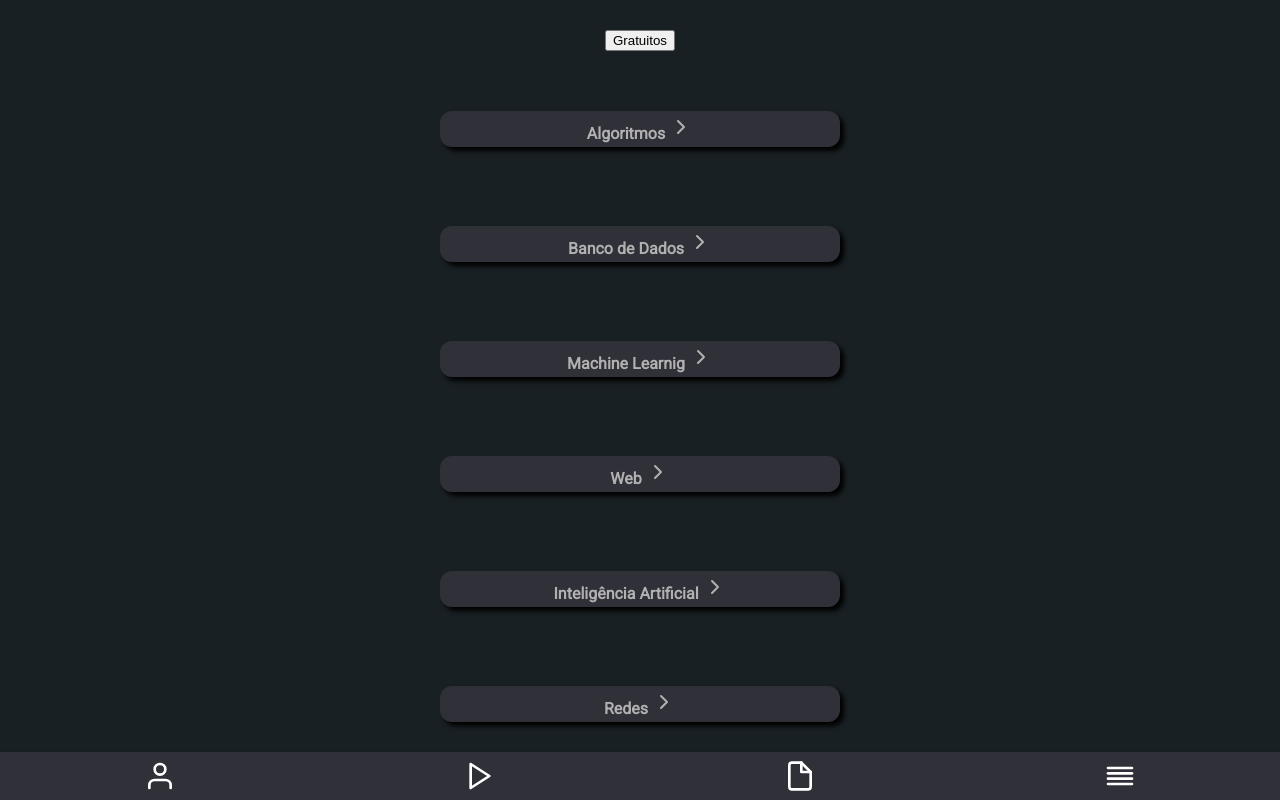
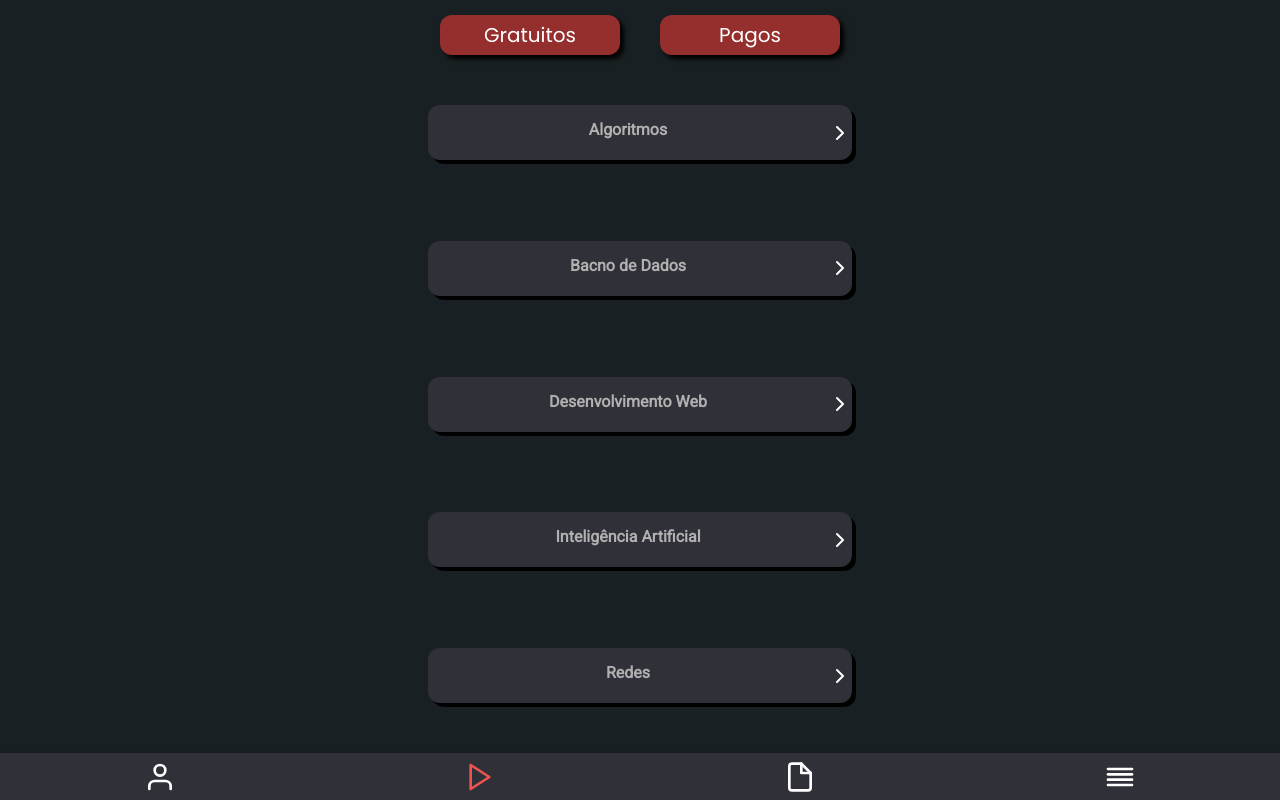
Before and after one commit to Daniel-Boll/Bridge, a Next.js app: page /courses in a window 1280 px wide. Built offline with nearby package versions, Linux system fonts and the light colour scheme.

Commit message:
feat(page):
Added courses page, wich list every learn trail, separated into free and paid.

```diff
--- a/package.json
+++ b/package.json
@@ -7,10 +7,12 @@
     "dev": "next dev"
   },
   "dependencies": {
+    "@material-ui/core": "^4.11.2",
     "next": "^10.0.5",
     "next-images": "^1.6.2",
     "react": "^17.0.1",
     "react-dom": "^17.0.1",
-    "react-feather": "^2.0.9"
+    "react-feather": "^2.0.9",
+    "reactstrap": "^8.8.1"
   }
 }
--- a/pages/courses/index.js
+++ b/pages/courses/index.js
@@ -1,39 +1,104 @@
 //Modules
 import Navigation from "../../components/Navigation";
 import { ChevronRight } from "react-feather";
+import { useState } from 'react';
+import { useRouter } from "next/router";
 
 //styles
 import styles from "../../styles/Courses.module.css";
 
 const coursesPage = () => {
+
+  {/*Função para mudar o conteúdo da Página */}
+  const [ coursesType, setCoursesType ] = useState("gratuitos");
+
+  const anyFunction = e => {
+    setCoursesType(e.target.value);
+  };
+
   return (
     <>
       <main className={styles.mainContainer}>
-        <button>Gratuitos</button>
-        <div className={styles.coursesOptions}>
-          <button className={styles.buttonStyle}>
-            Algoritmos <ChevronRight />
-          </button>
-          <button className={styles.buttonStyle}>
-            Banco de Dados <ChevronRight />
-          </button>
-          <button className={styles.buttonStyle}>
-            Machine Learnig <ChevronRight />
-          </button>
-          <button className={styles.buttonStyle}>
-            Web <ChevronRight />
-          </button>
-          <button className={styles.buttonStyle}>
-            Inteligência Artificial <ChevronRight />
-          </button>
-          <button className={styles.buttonStyle}>
-            Redes <ChevronRight />
-          </button>
+
+        <div className={styles.radioStyle}>
+          <button className={styles.radioOptions} value="gratuitos" onClick={anyFunction}>Gratuitos</button>
+          <button className={styles.radioOptions} value="pagos" onClick={anyFunction}>Pagos</button>
         </div>
-        <Navigation />
+
+        {coursesType == "gratuitos" ? <Gratuitos/> : <Pagos/>}
+
+        <Navigation active="courses" />
       </main>
     </>
   );
 };
 
+{/**Listagem de Cursos Gratuitos */}
+const Gratuitos = ()=> {
+  {/*Função para Rotas*/}
+  const router = useRouter();
+
+  const handleRoute = () => {
+    router.push(`/route`);
+  };
+
+  return(
+    <>
+      <div className={styles.coursesOptions}>
+        <div className={styles.buttonContainer}>
+          <button id="button" className={styles.buttonStyle} onClick={handleRoute}>Algoritmos</button>
+          <label for="button" className={styles.iconContainer} ><ChevronRight color="#FFF"/></label>
+        </div>
+        <div className={styles.buttonContainer}>
+          <button id="button2" className={styles.buttonStyle} onClick={handleRoute}>Bacno de Dados</button>
+          <label for="button2" className={styles.iconContainer} ><ChevronRight color="#FFF"/></label>
+        </div>
+        <div className={styles.buttonContainer}>
+          <button id="button3" className={styles.buttonStyle} onClick={handleRoute}>Desenvolvimento Web</button>
+          <label for="button3" className={styles.iconContainer} ><ChevronRight color="#FFF"/></label>
+        </div>
+        <div className={styles.buttonContainer}>
+          <button id="button4" className={styles.buttonStyle} onClick={handleRoute}>Inteligência Artificial</button>
+          <label for="button4" className={styles.iconContainer} ><ChevronRight color="#FFF"/></label>
+        </div>
+        <div className={styles.buttonContainer}>
+          <button id="button5" className={styles.buttonStyle} onClick={handleRoute}>Redes</button>
+          <label for="button5" className={styles.iconContainer} ><ChevronRight color="#FFF"/></label>
+        </div>
+      </div>
+    </>
+  )
+}
+{/**Listagem de Cursos Pagos*/}
+const Pagos = () => {
+  {/*Função para Rotas*/}
+  const router = useRouter();
+
+  const handleRoute = () => {
+    router.push(`/route`);
+  };
+  return(
+    <>
+      <div className={styles.coursesOptions}>
+        <div className={styles.buttonContainer}>
+          <button id="button" className={styles.buttonStyle} onClick={handleRoute}>Machine Learning</button>
+          <label for="button" className={styles.iconContainer} ><ChevronRight color="#FFF"/></label>
+        </div>
+        <div className={styles.buttonContainer}>
+          <button id="button2" className={styles.buttonStyle} onClick={handleRoute}>Inteligência Artificial</button>
+          <label for="button2" className={styles.iconContainer} ><ChevronRight color="#FFF"/></label>
+        </div>
+        <div className={styles.buttonContainer}>
+          <button id="button3" className={styles.buttonStyle} onClick={handleRoute}>Desenvolvimento Mobile</button>
+          <label for="button3" className={styles.iconContainer} ><ChevronRight color="#FFF"/></label>
+        </div>
+        <div className={styles.buttonContainer}>
+          <button id="button4" className={styles.buttonStyle} onClick={handleRoute}>Segurança Ofensiva</button>
+          <label for="button4" className={styles.iconContainer} ><ChevronRight color="#FFF"/></label>
+        </div>
+      </div>
+    </>
+  )
+}
+
 export default coursesPage;
--- a/styles/Courses.module.css
+++ b/styles/Courses.module.css
@@ -10,8 +10,42 @@
     min-width: 230px;
 }
 
-.mainContainer button{
-    margin-top: 30px;
+.radioStyle{
+    display: flex;
+    width: 70%;
+    max-width: 400px;
+
+    margin-top: 15px;
+
+    align-items: center;
+    justify-content: space-between;
+}
+
+.radioOptions{
+    display: flex;
+    align-items: center;
+    justify-content: center;
+    width: 45%;
+    min-width: 78px;
+    padding: 5px;
+
+    color: #fff;
+    background-color: #952F2D;
+
+    border-radius: 12px;
+    border-style: none;
+
+    box-shadow: 4px 4px 5px  #000000;
+    cursor: pointer;
+
+    font-family: "Poppins";
+    font-size: 20px;
+
+    transition: background-color 0.75s;
+}
+
+.radioOptions:hover, .radioOptions:focus{
+    background-color: #781A18;
 }
 
 .coursesOptions{
@@ -19,16 +53,20 @@
     height: 100%;
     display: flex;
     flex-direction: column;
-    padding: 30px 50px;
+    padding: 50px 50px;
 
     align-items: center;
     justify-content: space-between;
 }
 
 .buttonStyle{
+    display: flex;
+    justify-content: space-around;
+    padding-top: 15px;
+
     background-color: #303138;
     color: #B1B1B1;
-    border-radius: 12px;
+    border-radius: 12px 0 0 12px;
 
     width: 100%;
     min-width: 200px;
@@ -36,11 +74,13 @@
     height: 36px;
     border-style: none;
 
+    padding-bottom: 40px;
+
     font-family: "Roboto";
     font-weight: bold;
     font-size: 16px;
 
-    box-shadow: 4px 4px 5px #000000;
+    box-shadow: 4px 4px  #000000;
     cursor: pointer;
 
     transition: background-color 0.75s;
@@ -49,3 +89,34 @@
 .buttonStyle:hover {
     background-color: #202024;
 }
+
+.buttonContainer{
+    display: flex;
+    align-items: center;
+    justify-content: center;
+
+    margin-left: 10px;
+
+    width: 100%;
+}
+
+.iconContainer{
+    display: flex;
+    align-items: center;
+    justify-content: center;
+    height: 100%;
+
+    margin-right: 10px;
+
+    border-radius:  0 12px 12px 0;
+    box-shadow:  4px 4px #000000;
+    background-color: #303138;
+
+    cursor: pointer;
+
+    transition: background-color 0.75s;
+}
+
+.iconContainer:hover {
+    background-color: #202024;
+}
```
Also changed, not shown: pages/route/index.js (added, +9 -0 lines), 2 other files (tests, documents, lock files or other folders).
